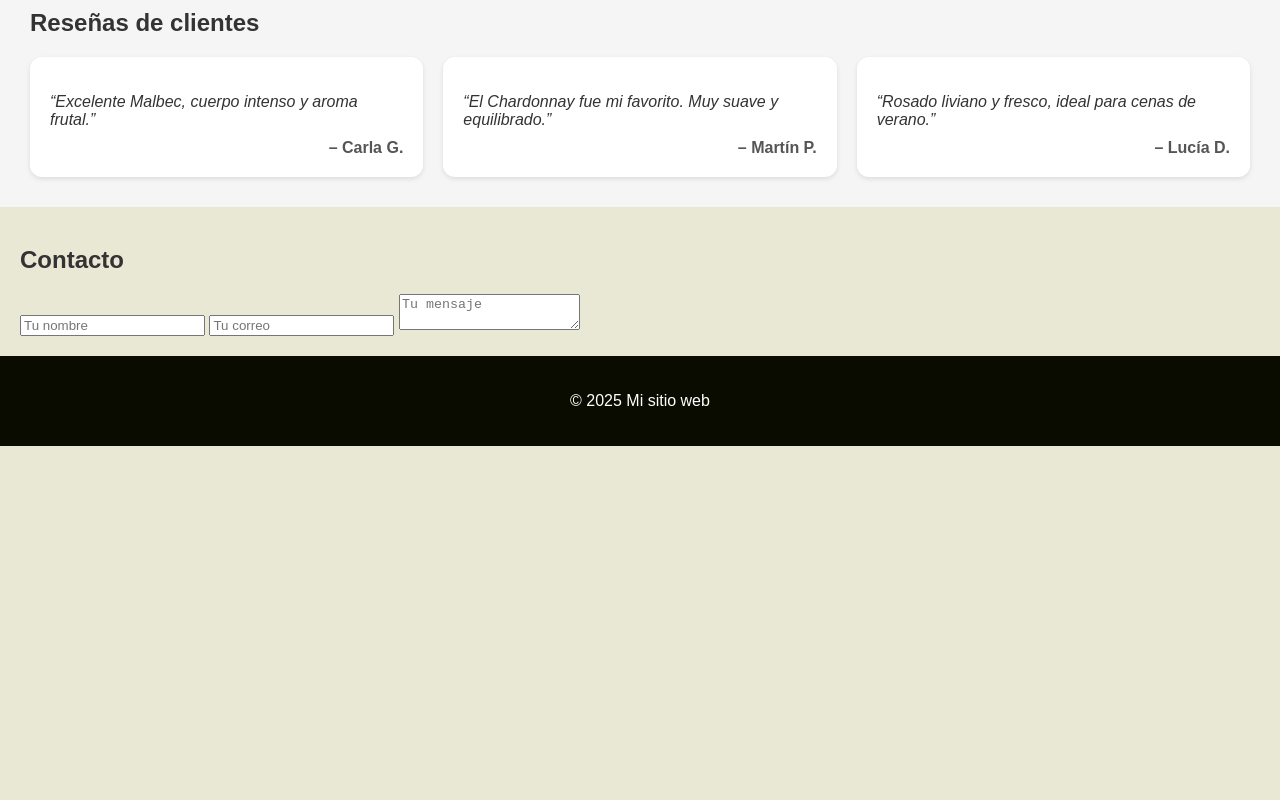
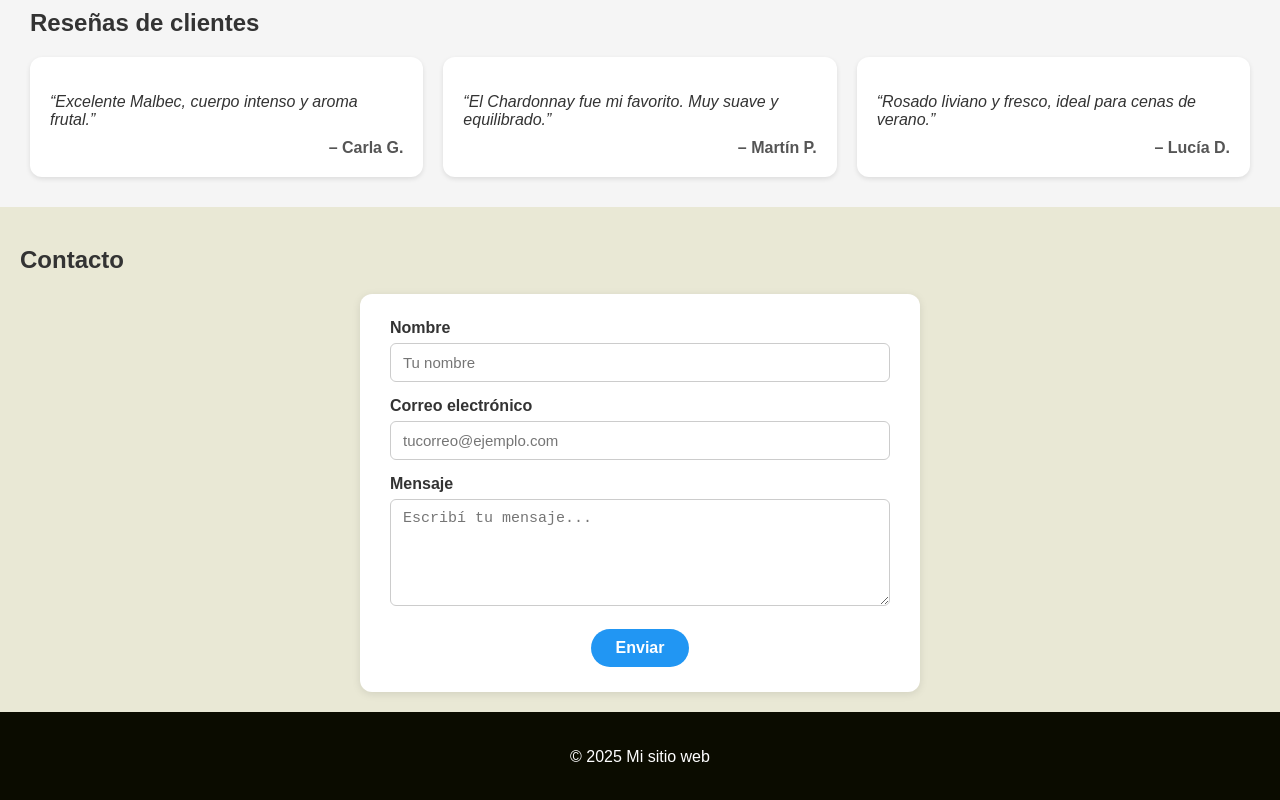
Before and after one commit to Miliyergo/bodega-mili, a plain HTML site: page index.html in a window 1280 px wide. Shown: the part 500-1300 px from the top of the page. Before the commit the page ends 946 px from the top, so only its background shows below. Drawn offline with Linux system fonts and the light colour scheme.

Commit message:
Add files via upload

```diff
--- a/index.html
+++ b/index.html
@@ -76,14 +76,35 @@
       </section>
 
       <section id="contacto">
-        <h2>Contacto</h2>
-        <form>
-          <input type="text" placeholder="Tu nombre" />
-          <input type="email" placeholder="Tu correo" />
-          <textarea placeholder="Tu mensaje"></textarea>
-        </form>
-      </section>
-    </main>
+  <h2>Contacto</h2>
+
+  <form action="https://formspree.io/f/mvgwddpw" method="POST" class="form">
+    <div class="form-group">
+      <label for="nombre">Nombre</label>
+      <input id="nombre" name="nombre" type="text" placeholder="Tu nombre" required>
+    </div>
+
+    <div class="form-group">
+      <label for="email">Correo electrónico</label>
+      <input id="email" name="_replyto" type="email" placeholder="tucorreo@ejemplo.com" required>
+    </div>
+
+    <div class="form-group">
+      <label for="mensaje">Mensaje</label>
+      <textarea id="mensaje" name="mensaje" rows="5" placeholder="Escribí tu mensaje..." required></textarea>
+    </div>
+
+    <!-- Anti-spam -->
+    <input type="text" name="_gotcha" style="display:none">
+
+    <!-- Asunto y redirección -->
+    <input type="hidden" name="_subject" value="Nuevo mensaje desde Bodega de Mili">
+    <input type="hidden" name="_next" value="gracias.html">
+
+    <button type="submit" class="btn">Enviar</button>
+  </form>
+</section>
+
 
     <footer>
       <p>© 2025 Mi sitio web</p>
--- a/styles.css
+++ b/styles.css
@@ -139,3 +139,67 @@ section {
     width: 100%;
   }
 }
+/* ======= Formulario de contacto ======= */
+.form {
+  max-width: 500px;
+  margin: 0 auto;
+  display: flex;
+  flex-direction: column;
+  gap: 15px;
+  background: #ffffff;
+  padding: 25px 30px;
+  border-radius: 12px;
+  box-shadow: 0 2px 8px rgba(0, 0, 0, 0.1);
+}
+
+.form-group {
+  display: flex;
+  flex-direction: column;
+}
+
+.form label {
+  font-weight: bold;
+  margin-bottom: 6px;
+  color: #333;
+}
+
+.form input,
+.form textarea {
+  padding: 10px 12px;
+  border: 1px solid #ccc;
+  border-radius: 6px;
+  font-size: 15px;
+  transition: all 0.2s ease-in-out;
+}
+
+.form input:focus,
+.form textarea:focus {
+  outline: none;
+  border-color: #2196f3;
+  box-shadow: 0 0 5px rgba(33, 150, 243, 0.3);
+}
+
+.form .btn {
+  align-self: center;
+  background: #2196f3;
+  color: white;
+  border: none;
+  border-radius: 999px;
+  padding: 10px 25px;
+  font-weight: bold;
+  font-size: 16px;
+  cursor: pointer;
+  transition: background 0.3s ease-in-out;
+}
+
+.form .btn:hover {
+  background: #1976d2;
+}
+
+/* ======= Ajuste responsive ======= */
+@media (max-width: 600px) {
+  .form {
+    width: 90%;
+    padding: 20px;
+  }
+}
```
